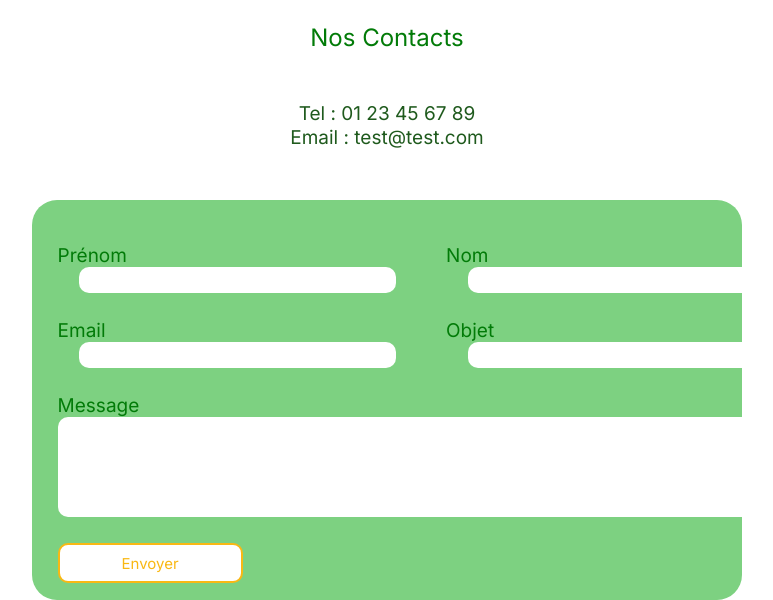
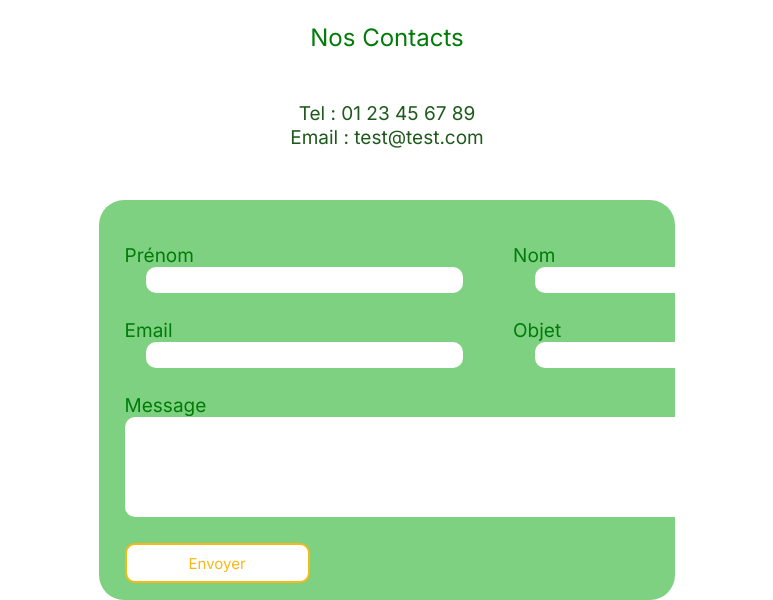
Before and after one commit to Mthieu44/fruits, a PHP site: page /contact.html in a window 1280 px wide. Shown: the part 308-908 px from the top of the page, without its empty margins (253-1026 px from the left). Run offline with PHP 8.4, Linux system fonts and the light colour scheme.

Commit message:
modif apropos.css

```diff
--- a/site/apropos.css
+++ b/site/apropos.css
@@ -26,7 +26,7 @@ resize: none;
 .menu-vert3{
 
     height: 400px;
-    width: 710px;
+    width: 45%;
     border-radius: 25px;
     background-color: #7DD181;
 
```
